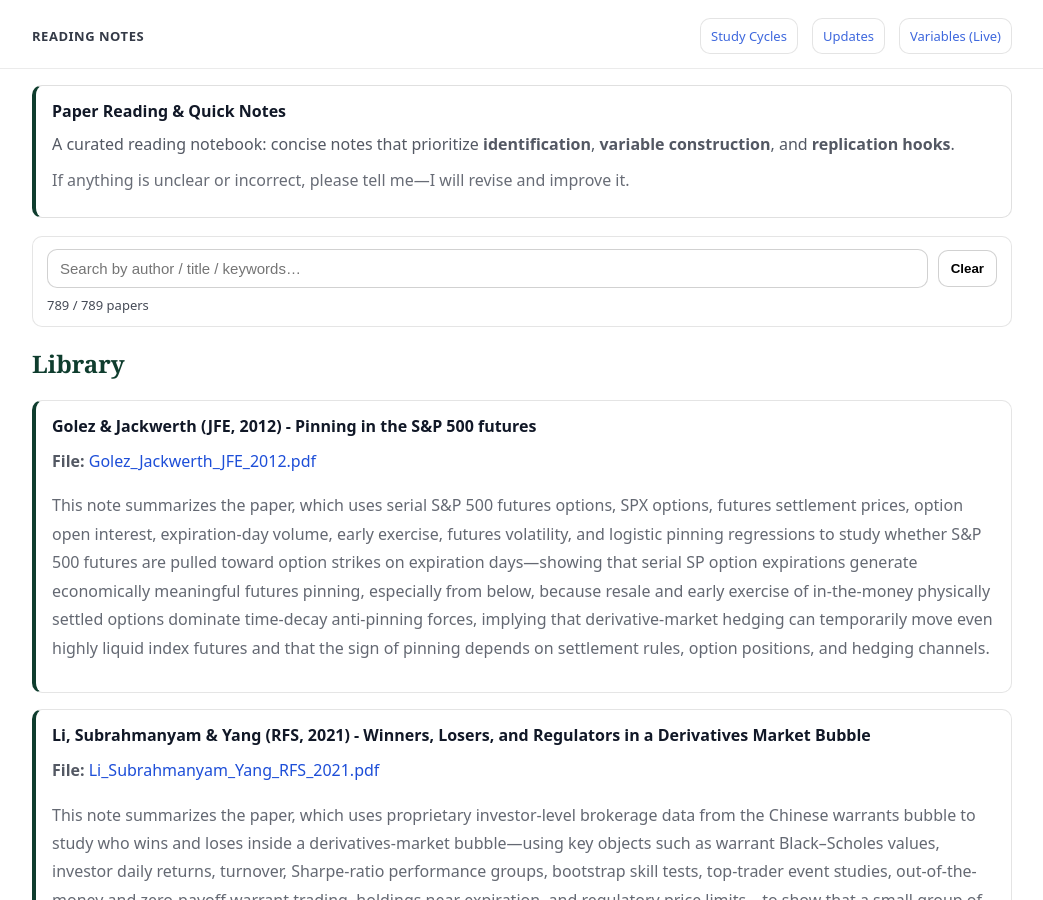
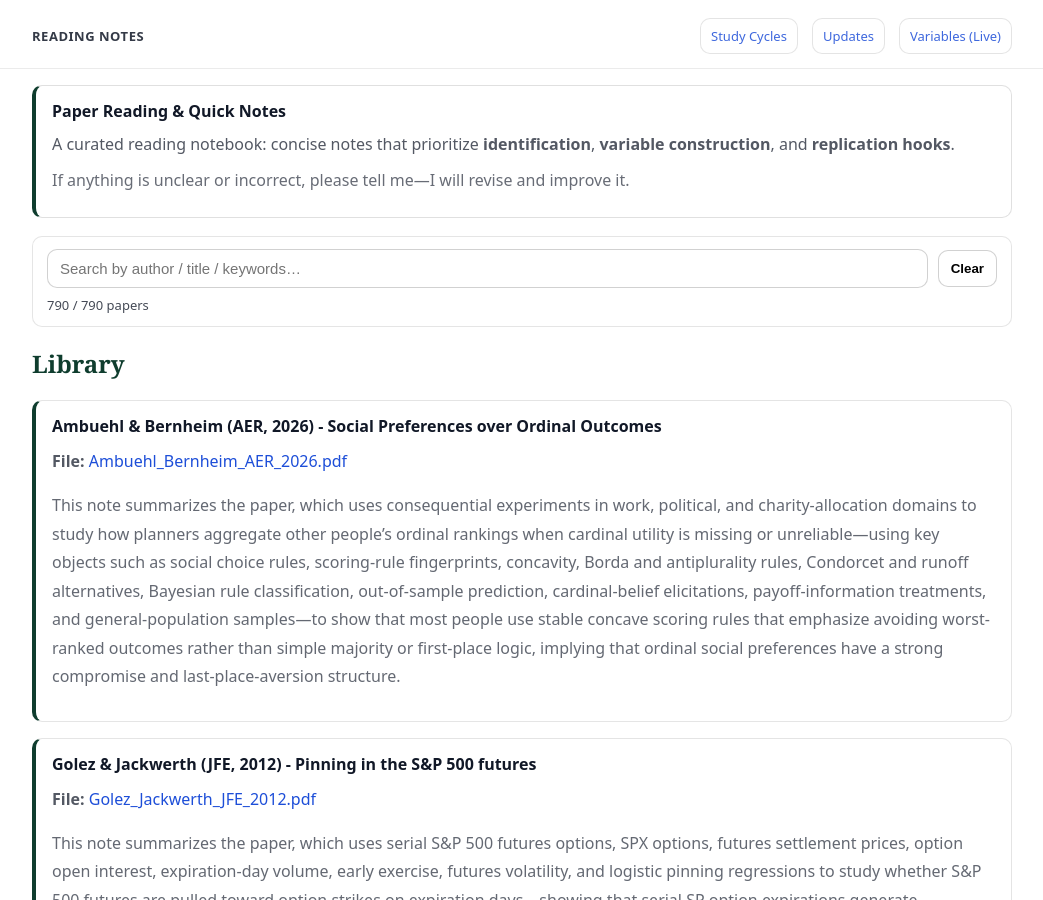
Before and after one commit to yaxinzn/study-archive, a Jekyll site: the page built from reading/index.md, in a window 1280 px wide and 900 px high. Shown: the whole window, without its empty margins (118-1161 px from the left). Built offline with Jekyll 4.4.1, drawn with Linux system fonts in a browser that asks for light colours.

Commit message:
Reading: add/update Ambuehl_Bernheim_AER_2026.pdf

```diff
--- a/_data/reading.yml
+++ b/_data/reading.yml
@@ -1,3 +1,7 @@
+- title: "Ambuehl & Bernheim (AER, 2026) - Social Preferences over Ordinal Outcomes"
+  file: "Ambuehl_Bernheim_AER_2026.pdf"
+  desc: "This note summarizes the paper, which uses consequential experiments in work, political, and charity-allocation domains to study how planners aggregate other people’s ordinal rankings when cardinal utility is missing or unreliable—using key objects such as social choice rules, scoring-rule fingerprints, concavity, Borda and antiplurality rules, Condorcet and runoff alternatives, Bayesian rule classification, out-of-sample prediction, cardinal-belief elicitations, payoff-information treatments, and general-population samples—to show that most people use stable concave scoring rules that emphasize avoiding worst-ranked outcomes rather than simple majority or first-place logic, implying that ordinal social preferences have a strong compromise and last-place-aversion structure."
+
 - title: "Golez & Jackwerth (JFE, 2012) - Pinning in the S&P 500 futures"
   file: "Golez_Jackwerth_JFE_2012.pdf"
   desc: "This note summarizes the paper, which uses serial S&P 500 futures options, SPX options, futures settlement prices, option open interest, expiration-day volume, early exercise, futures volatility, and logistic pinning regressions to study whether S&P 500 futures are pulled toward option strikes on expiration days—showing that serial SP option expirations generate economically meaningful futures pinning, especially from below, because resale and early exercise of in-the-money physically settled options dominate time-decay anti-pinning forces, implying that derivative-market hedging can temporarily move even highly liquid index futures and that the sign of pinning depends on settlement rules, option positions, and hedging channels."
```
Also changed, not shown: 1 other file.
